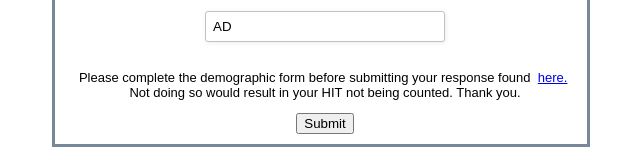
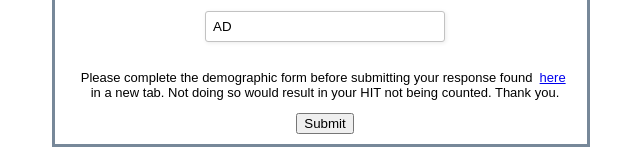
Before and after one commit to aldew5/TvL-Experiment-Public, a React (Create React App) app: page / in a window 1280 px wide. Shown: the part 166-326 px from the top of the page, without its empty margins (319-959 px from the left). Built offline with nearby package versions, Linux system fonts and the light colour scheme.

Commit message:
added demographic formupdated

```diff
--- a/src/components/Menu.js
+++ b/src/components/Menu.js
@@ -51,9 +51,9 @@ const Menu = ({ setDisplayMenu }) => {
 
                 <p>Please complete the demographic form before submitting your response found &nbsp;
                     <a href="https://docs.google.com/forms/d/e/1FAIpQLSeQBfa77cRRUreUZdGzZzHFrqOh__htgvl0eqtfSe3UFlVPxw/viewform?usp=sf_link">
-                        here.
+                        here
                     </a>
-                    &nbsp;
+                    &nbsp; in a new tab.
                     Not doing so would result in your HIT not being counted. Thank you.
                 </p>
 
```
